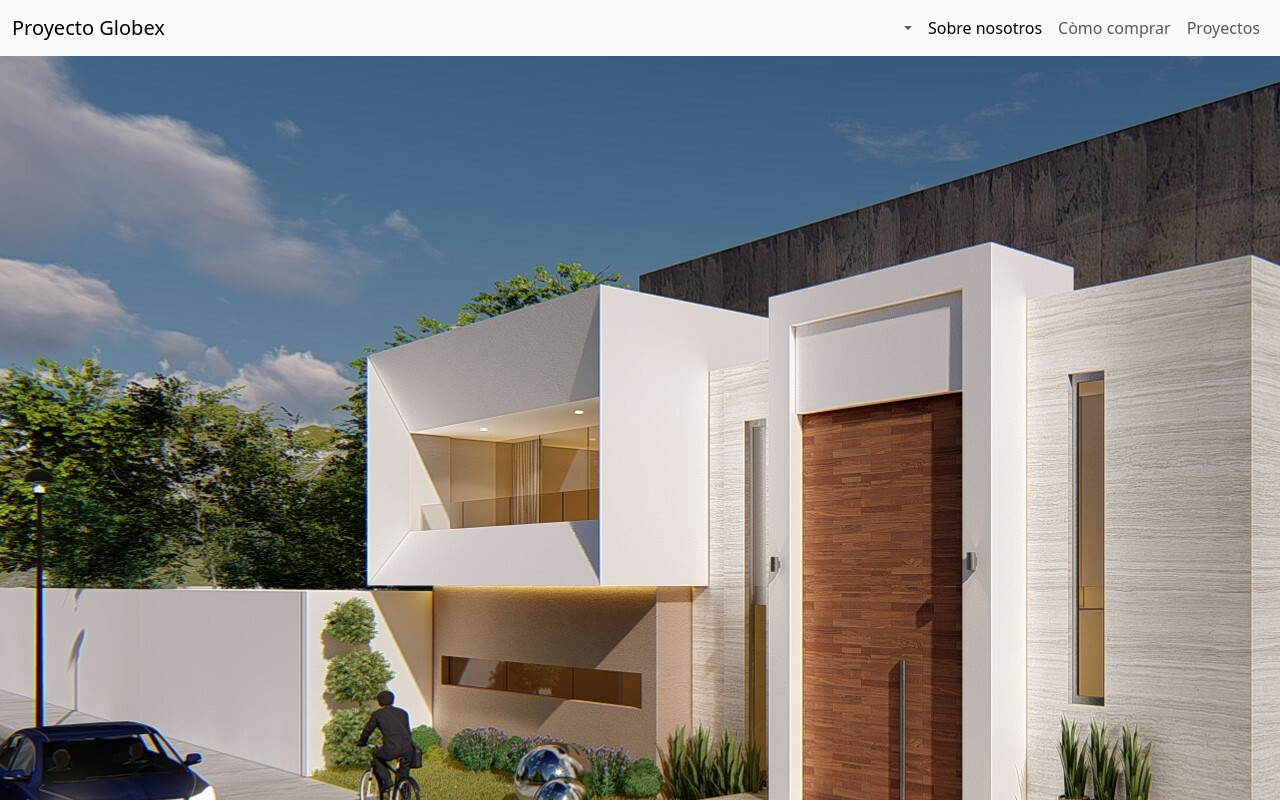
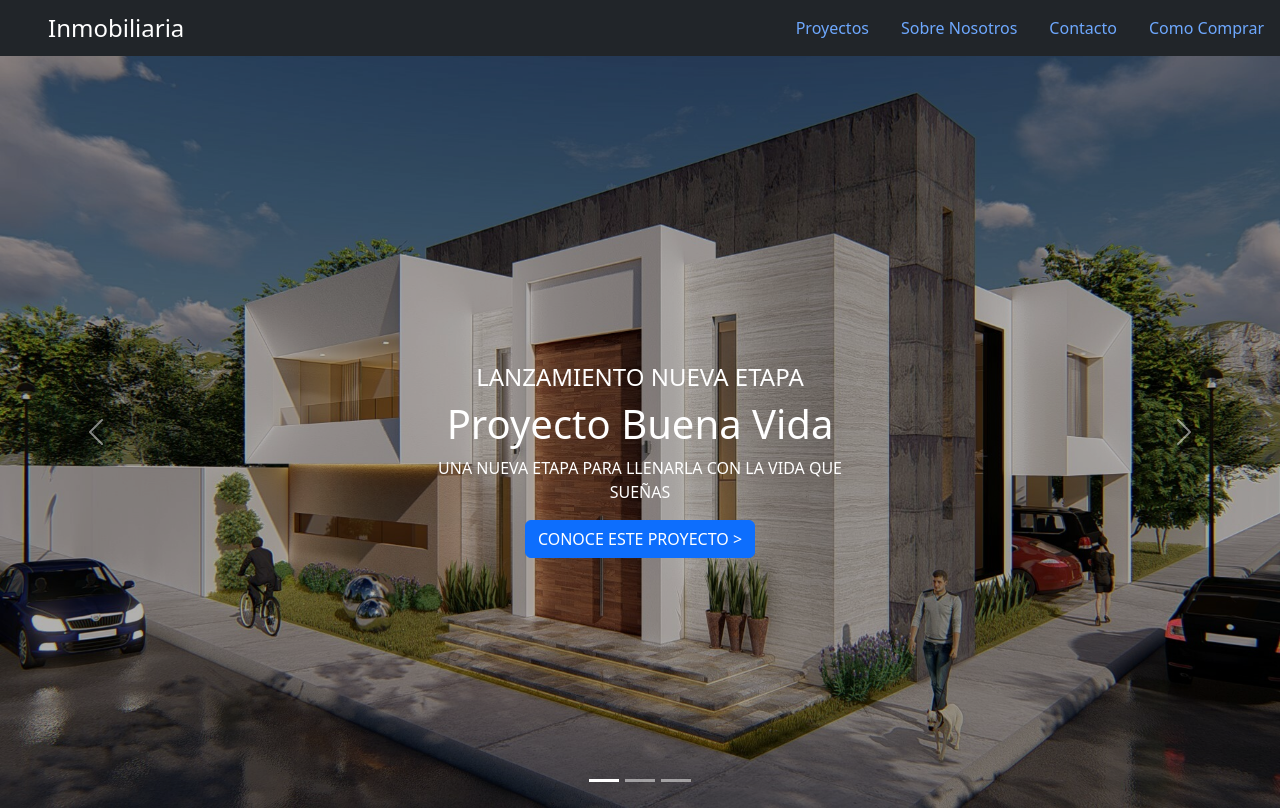
Before and after one commit to martinskerr/RealEstate-Web, a plain HTML site: page index.html in a window 1280 px wide. Drawn offline with nearby package versions, Linux system fonts and the light colour scheme.

Commit message:
Carrousel Add

```diff
--- a/index.html
+++ b/index.html
@@ -8,40 +8,74 @@
     <link href="https://cdn.jsdelivr.net/npm/bootstrap@5.3.0-alpha3/dist/css/bootstrap.min.css" rel="stylesheet" integrity="sha384-KK94CHFLLe+nY2dmCWGMq91rCGa5gtU4mk92HdvYe+M/SXH301p5ILy+dN9+nJOZ" crossorigin="anonymous">
   </head>
   <body>
-    <section class="seccion-1">
-        <header>
-            <nav class="navbar navbar-expand-lg bg-body-tertiary" >
-                <div class="container-fluid">
-                <a class="navbar-brand" href="#">Proyecto Globex</a>
-                <button class="navbar-toggler" type="button" data-bs-toggle="collapse" data-bs-target="#navbarNavDropdown" aria-controls="navbarNavDropdown" aria-expanded="false" aria-label="Toggle navigation">
-                    <span class="navbar-toggler-icon"></span>
+
+    <header>
+        <nav class="navbar bg-dark" data-bs-theme="dark">
+            <a href="/" class="d-flex align-items-center mb-3 mb-md-0 me-md-auto link-body-emphasis text-decoration-none">
+                <svg class="bi me-2" width="40" height="32"><use xlink:href="#bootstrap"/></svg>
+                <span class="fs-4">Inmobiliaria </span>
+            </a>
+
+            <ul class="nav ">
+                <li class="nav-item"><a href="#" class="nav-link active" aria-current="page">Proyectos</a></li>
+                <li class="nav-item"><a href="#" class="nav-link">Sobre Nosotros</a></li>
+                <li class="nav-item"><a href="#" class="nav-link">Contacto</a></li>
+                <li class="nav-item"><a href="#" class="nav-link">Como Comprar</a></li>
+            </ul>
+        </nav>
+    </header>
+
+    <section class="seccion1">
+        <div class="">
+            <div id="carouselExampleCaptions" class="carousel slide">
+                <div class="carousel-indicators">
+                <button type="button" data-bs-target="#carouselExampleCaptions" data-bs-slide-to="0" class="active" aria-current="true" aria-label="Slide 1"></button>
+                <button type="button" data-bs-target="#carouselExampleCaptions" data-bs-slide-to="1" aria-label="Slide 2"></button>
+                <button type="button" data-bs-target="#carouselExampleCaptions" data-bs-slide-to="2" aria-label="Slide 3"></button>
+                </div>
+                <div class="carousel-inner">
+                    <div class="carousel-item active">
+                        <img src="img/casa.jpg" class="d-block w-100" alt="...">
+                        <div class="carousel-caption " style="padding: 18%;">
+                            <h4 >LANZAMIENTO NUEVA ETAPA</h4>
+                            <h1>Proyecto Buena Vida</h1>
+                            <p>UNA NUEVA ETAPA PARA LLENARLA CON LA VIDA QUE SUEÑAS</p>
+                            <button type="button" class="btn btn-primary">CONOCE ESTE PROYECTO ></button>
+                        </div>
+
+                    </div>
+                    <div class="carousel-item">
+                        <img src="img/edificios.jpg" class="d-block w-100" alt="...">
+                        <div class="carousel-caption " style="padding-bottom: 20%;">
+                            <h6>LANZAMIENTO NUEVA ETAPA</h6>
+                            <h1>Proyecto Buena Vida</h1>
+                            <p>PARA VER LA VIDA CON UNA PRECIOSA VISTA</p>
+                            <button type="button" class="btn btn-primary">CONOCE ESTE PROYECTO ></button>
+                        </div>
+                    </div>
+                    <div class="carousel-item">
+                        <img src="img/proyecto3.jpg" class="d-block w-100" alt="...">
+                        <div class="carousel-caption" style="padding-bottom: 20%;">
+                            <h6>LANZAMIENTO NUEVA ETAPA</h6>
+                            <h2>Proyecto Buena Vida</h2>
+                            <p>PARA TI QUE MERECES EL MEJOR LUGAR PARA VIVIR</p>
+                            <button type="button" class="btn btn-primary">CONOCE ESTE PROYECTO ></button>
+                        </div>
+                    </div>
+                </div>
+
+                <button class="carousel-control-prev" type="button" data-bs-target="#carouselExampleCaptions" data-bs-slide="prev">
+                <span class="carousel-control-prev-icon" aria-hidden="true"></span>
+                <span class="visually-hidden">Previous</span>
                 </button>
-                <div>
-                <div class="collapse navbar-collapse" id="navbarNavDropdown">
-                    <ul class="navbar-nav">
-                        <li class="nav-item dropdown">
-                            <a class="nav-link dropdown-toggle" href="#" role="button" data-bs-toggle="dropdown" aria-expanded="false"></a>
-                            <ul class="dropdown-menu">
-                            <li><a class="dropdown-item" href="#">Como comprar</a></li>
-                            <li><a class="dropdown-item" href="#">Proyectos</a></li>
-                            <li><a class="dropdown-item" href="#">Inviersionistas</a></li>
-                            </ul>
-                        </li>
-                    <li class="nav-item">
-                        <a class="nav-link active" aria-current="page" href="#">Sobre nosotros</a>
-                    </li>
-                    <li class="nav-item">
-                        <a class="nav-link" href="#">Còmo comprar</a>
-                    </li>
-                    <li class="nav-item">
-                        <a class="nav-link" href="#">Proyectos</a>
-                    </li>
-                    </ul>
-                </div>
-                </div>
-            </nav>
-        </header>
+                <button class="carousel-control-next" type="button" data-bs-target="#carouselExampleCaptions" data-bs-slide="next">
+                <span class="carousel-control-next-icon" aria-hidden="true"></span>
+                <span class="visually-hidden">Next</span>
+                </button>
+            </div>
+        </div>
     </section>
+
     <script src="https://cdn.jsdelivr.net/npm/bootstrap@5.3.0-alpha3/dist/js/bootstrap.bundle.min.js" integrity="sha384-ENjdO4Dr2bkBIFxQpeoTz1HIcje39Wm4jDKdf19U8gI4ddQ3GYNS7NTKfAdVQSZe" crossorigin="anonymous"></script>
   </body>
 </html>
--- a/style.css
+++ b/style.css
@@ -1,7 +1,17 @@
-@import url('https://fonts.googleapis.com/css2?family=Instrument+Sans:wght@500&display=swap');
-body{
-
-    background-image: url("img/casa.jpg") ;
+*{
+    padding: 0;
+    margin: 0;
+}
 
 
+.seccion1 .carousel-item img {
+    height: 94vh;
+    filter: brightness(70%);
+  }
+
+
+.carousel-caption{
+
+    padding-bottom:10% ;
+
 }
```
Also changed, not shown: img/proyecto3.jpg (added).
